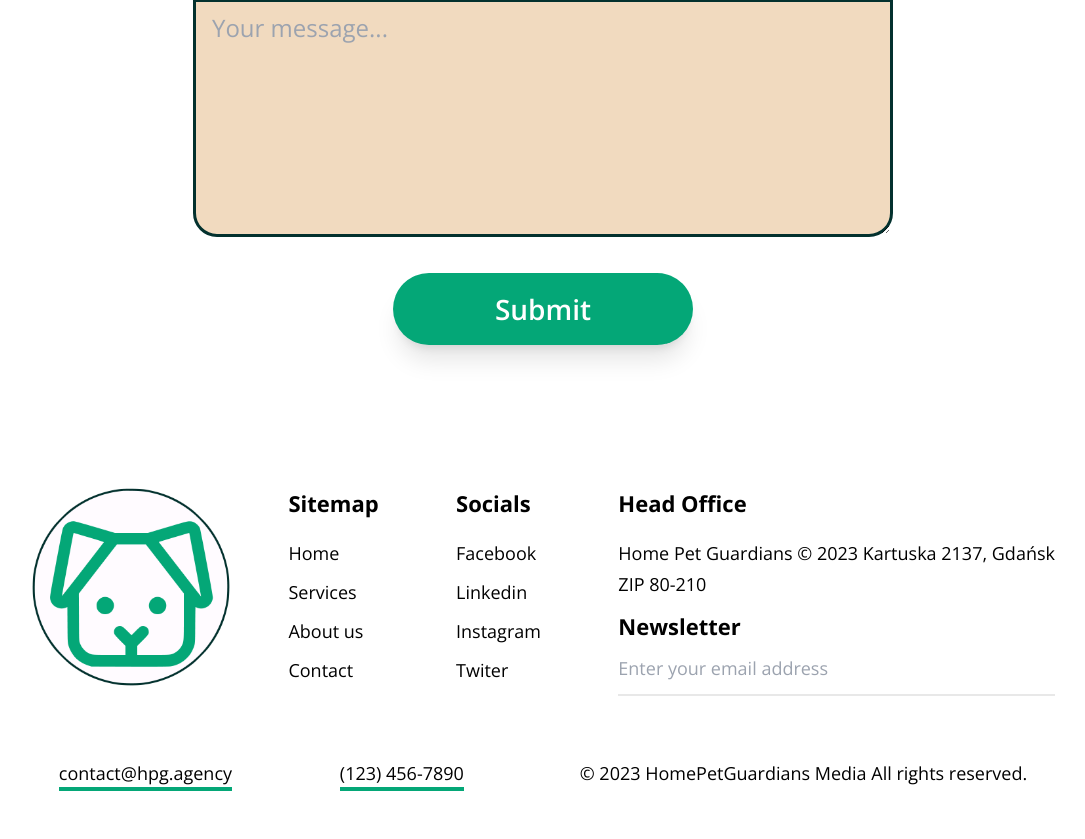
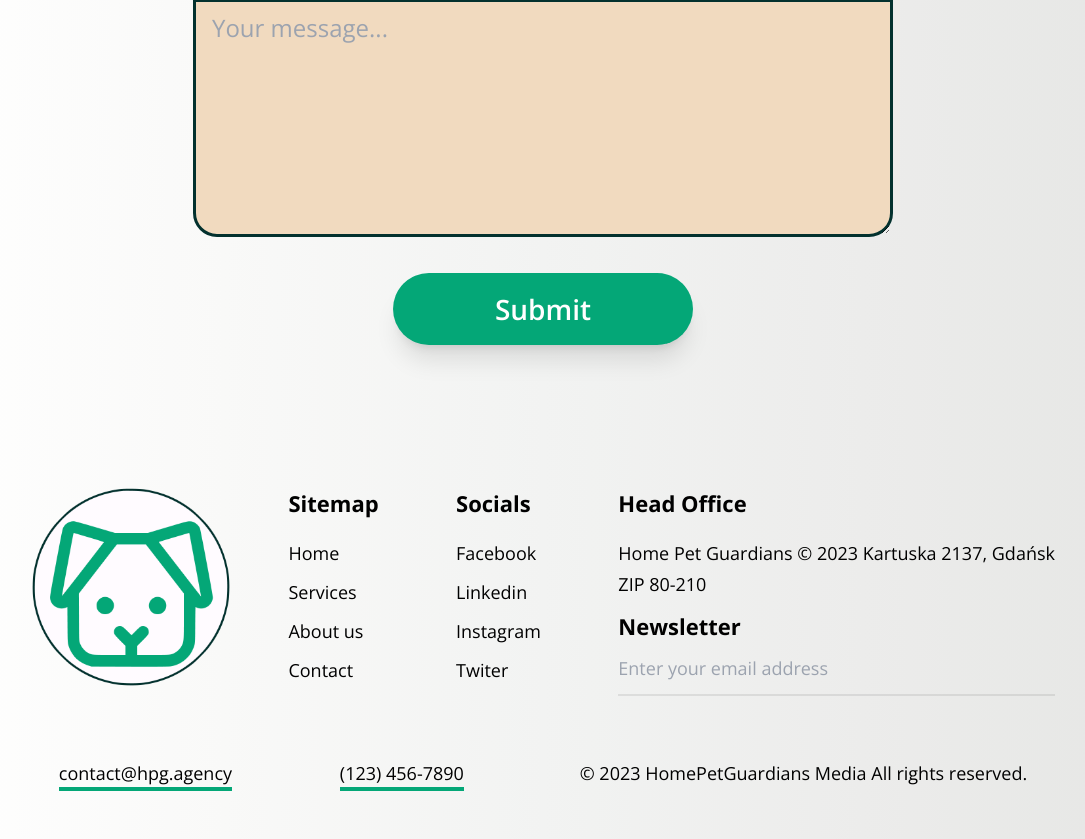
Before and after one commit to ProfessorKT/homepetguardians, a Next.js app: page / in a window 1280 px wide. Shown: the part 2761-3600 px from the top of the page, without its empty margins (97-1182 px from the left). Built offline with nearby package versions, Linux system fonts and the light colour scheme; no server answers.

Commit message:
changed all pages background to white gradient color by adding theme variable in tailwind.config.js

```diff
--- a/app/components/Footer.jsx
+++ b/app/components/Footer.jsx
@@ -4,7 +4,7 @@ import Logo from "../assets/logo.png";
 
 const Footer = () => {
   return (
-    <div className="w-full h-[400px] flex justify-center flex-col mx-auto bg-[#ffffff]">
+    <div className="w-full h-[400px] flex justify-center flex-col mx-auto">
       <div className="lg:hidden py-4 mt-4 w-[80%] mx-auto">
         <h1 className="font-bold pb-2 text-[22px]">Newsletter</h1>
         <p className="pb-2">Enter your email address</p>
--- a/app/layout.jsx
+++ b/app/layout.jsx
@@ -18,7 +18,7 @@ export default function RootLayout({ children }) {
           <title>{metadata.title}</title>
           <meta name="description" content={metadata.description} />
         </head>
-        <body className={opensans.className}>
+        <body className={`${opensans.className} bg-gradient-background`}>
           <Navbar />
           <main>
             <div>{children}</div>
--- a/tailwind.config.js
+++ b/tailwind.config.js
@@ -8,9 +8,8 @@ module.exports = {
   theme: {
     extend: {
       backgroundImage: {
-        "gradient-radial": "radial-gradient(var(--tw-gradient-stops))",
-        "gradient-conic":
-          "conic-gradient(from 180deg at 50% 50%, var(--tw-gradient-stops))",
+        "gradient-background":
+          "linear-gradient(to right, #FFFFFF, #F9F9F8, #F2F3F2, #ECECEB, #E5E6E4)",
       },
       colors: {
         "dark-green": "#03312e",
```
